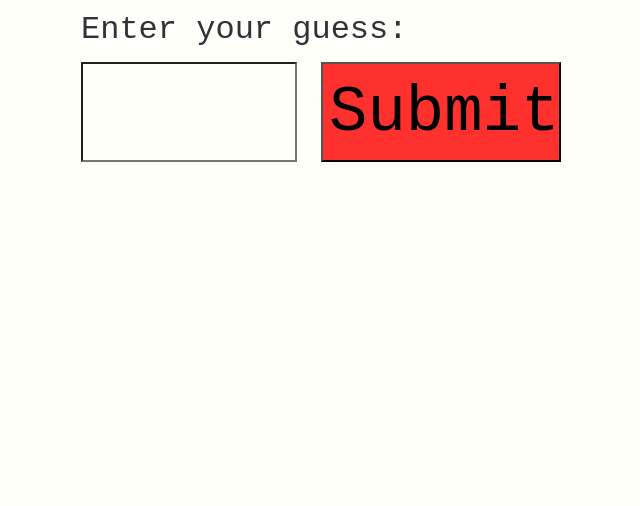
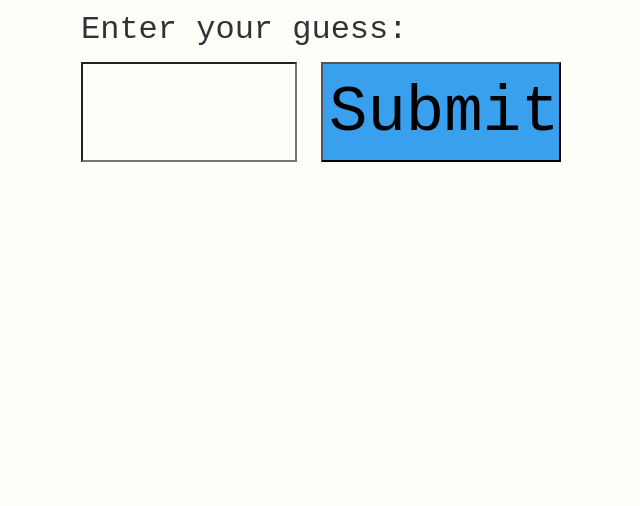
Before and after one commit to m3ia/m3ia.github.io, a plain HTML site: page game-project/index.html in a window 1280 px wide. Shown: the part 294-800 px from the top of the page, without its empty margins (319-959 px from the left). Drawn offline with nearby package versions, Linux system fonts and the light colour scheme.

Commit message:
change submit from r - bl

```diff
--- a/game-project/index.css
+++ b/game-project/index.css
@@ -20,7 +20,7 @@ h1 {
 }
 
 #submit {
-  background-color:#ff312e;
+  background-color:#39A0ED;
   font-size: 200%;
   width:50%;
   float:right;
```
